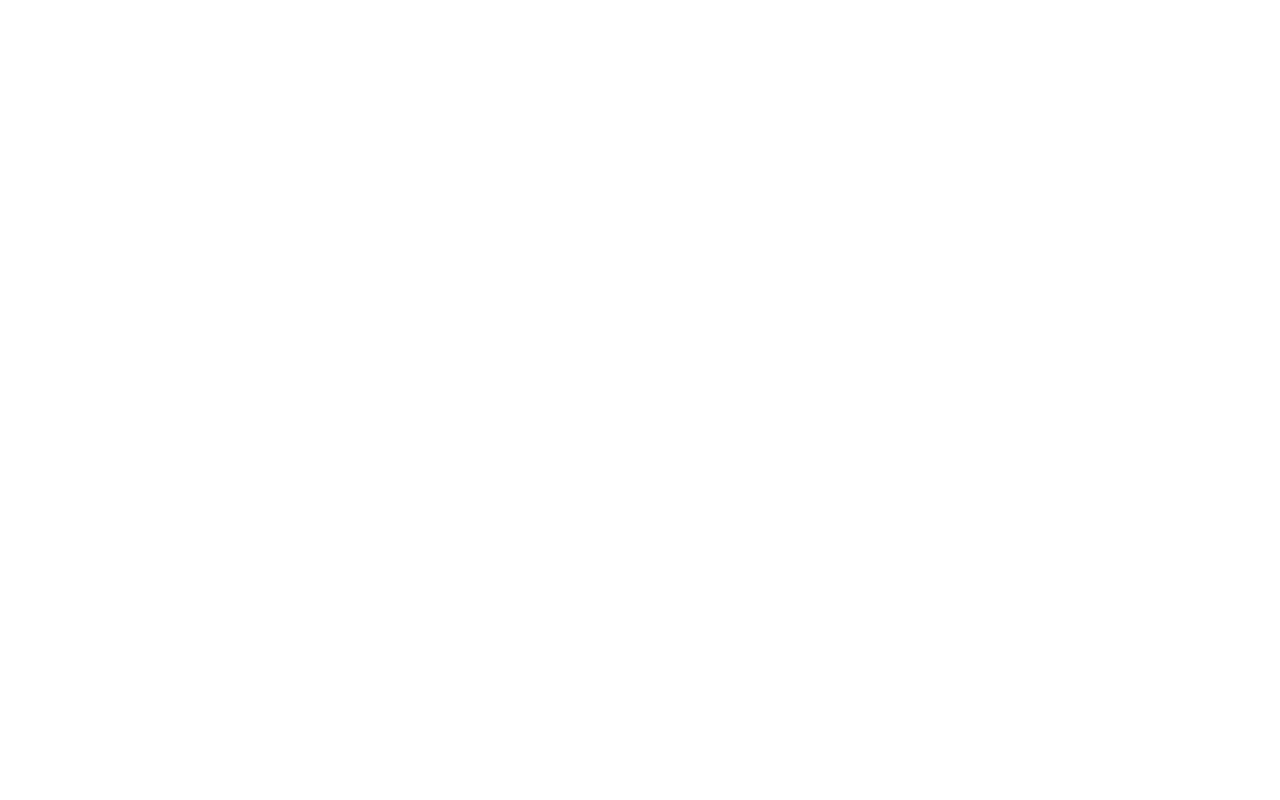
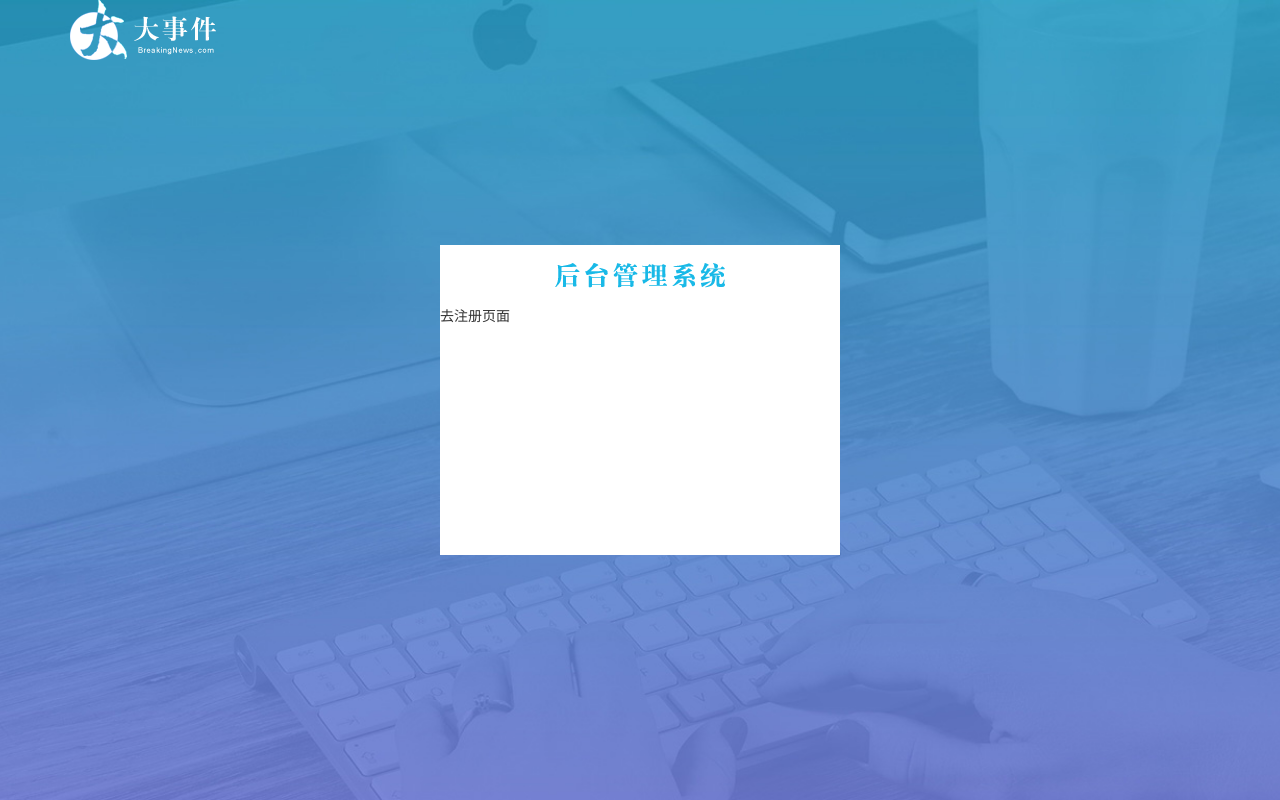
Before and after one commit to Xiao-Si-boy/web_bigevent, a plain HTML site: page login.html in a window 1280 px wide. Drawn offline with Linux system fonts and the light colour scheme.

Commit message:
注册登录准备

```diff
--- /dev/null
+++ b/assets/css/login.css
@@ -0,0 +1,28 @@
+html,
+body {
+    margin: 0;
+    padding: 0;
+    width: 100%;
+    height: 100%;
+    background: url(/assets/images/login_bg.jpg) no-repeat center;
+    background-size: cover;
+}
+
+.loginAndRegBox {
+    width: 400px;
+    height: 310px;
+    background-color: #fff;
+    position: absolute;
+    left: 50%;
+    top: 50%;
+    transform: translate(-50%, -50%);
+}
+
+.title-box {
+    height: 60px;
+    background: url(/assets/images/login_title.png) no-repeat center;
+}
+
+.reg-box {
+    display: none;
+}
--- /dev/null
+++ b/assets/js/login.js
@@ -0,0 +1,16 @@
+$(function() {
+    //点击去注册账号的链接
+    $('#link_reg').on('click', function() {
+        $('.login-box').hide()
+        $('.reg-box').show()
+    })
+
+    //点击登录页面的链接
+    $('#link_login').on('click', function() {
+        $('.login-box').show()
+        $('.reg-box').hide()
+    })
+
+
+
+})
--- a/login.html
+++ b/login.html
@@ -4,10 +4,40 @@
 <head>
     <meta charset="UTF-8">
     <meta name="viewport" content="width=device-width, initial-scale=1.0">
-    <title>Document</title>
+    <title>大事件-登录/注册</title>
+    <!-- 导入layui样式 -->
+    <link rel="stylesheet" href="/assets/lib/layui/css/layui.css">
+    <!-- 导入自己的样式表 -->
+    <link rel="stylesheet" href="/assets/css/login.css">
+
 </head>
 
 <body>
+    <!-- 头部logo区 -->
+    <div class="layui-main">
+        <img src="/assets/images/logo.png" alt="">
+    </div>
+
+    <!-- 登录注册区 -->
+    <div class="loginAndRegBox">
+        <div class="title-box"></div>
+        <!-- 登录的div -->
+        <div class="login-box">
+            <a href="javascript:;" id="link_reg">
+                去注册页面
+            </a>
+        </div>
+        <!-- 注册的div -->
+        <div class="reg-box">
+            <a href="javascript:;" id="link_login">
+                去登录
+            </a>
+        </div>
+    </div>
+    <!-- 导入JQuery -->
+    <script src="/assets/lib/jquery.js"></script>
+    <!-- 导入自己的javascript的脚本 -->
+    <script src="/assets/js/login.js"></script>
 
 </body>
 
```
